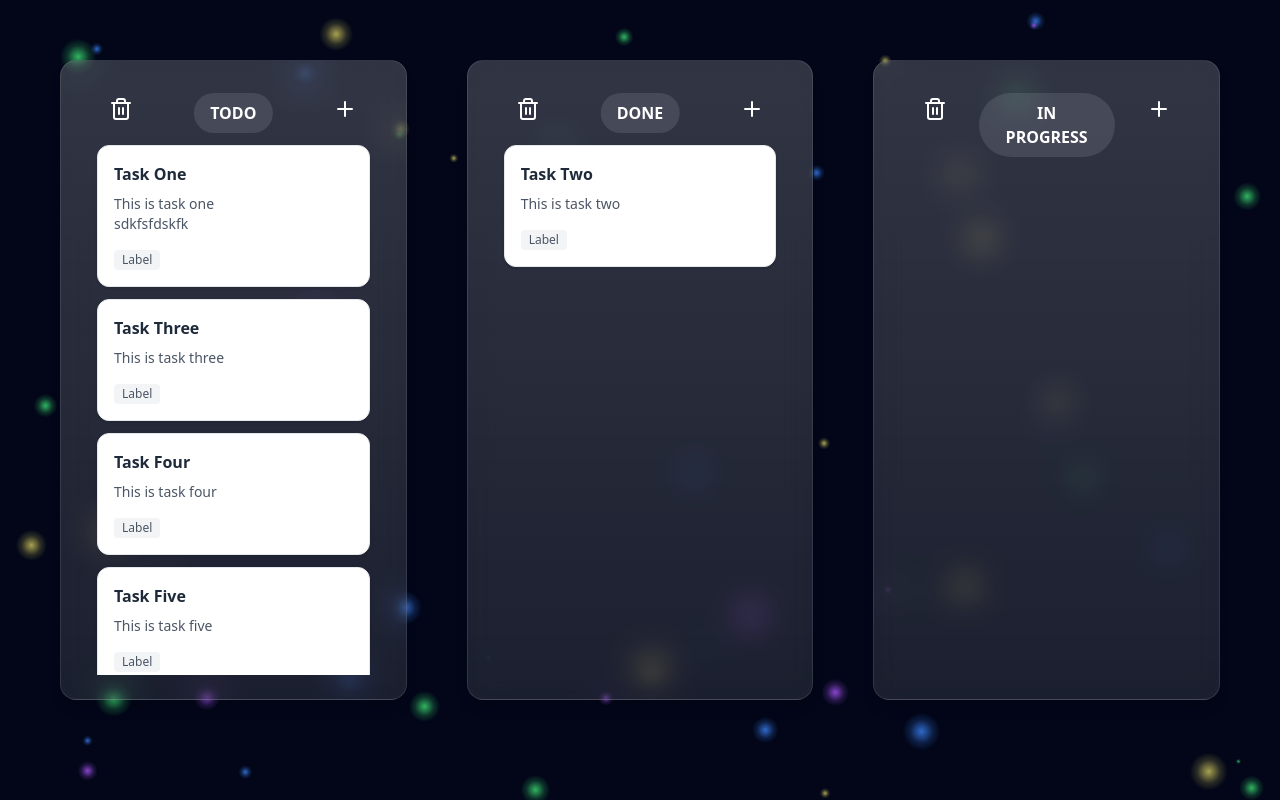
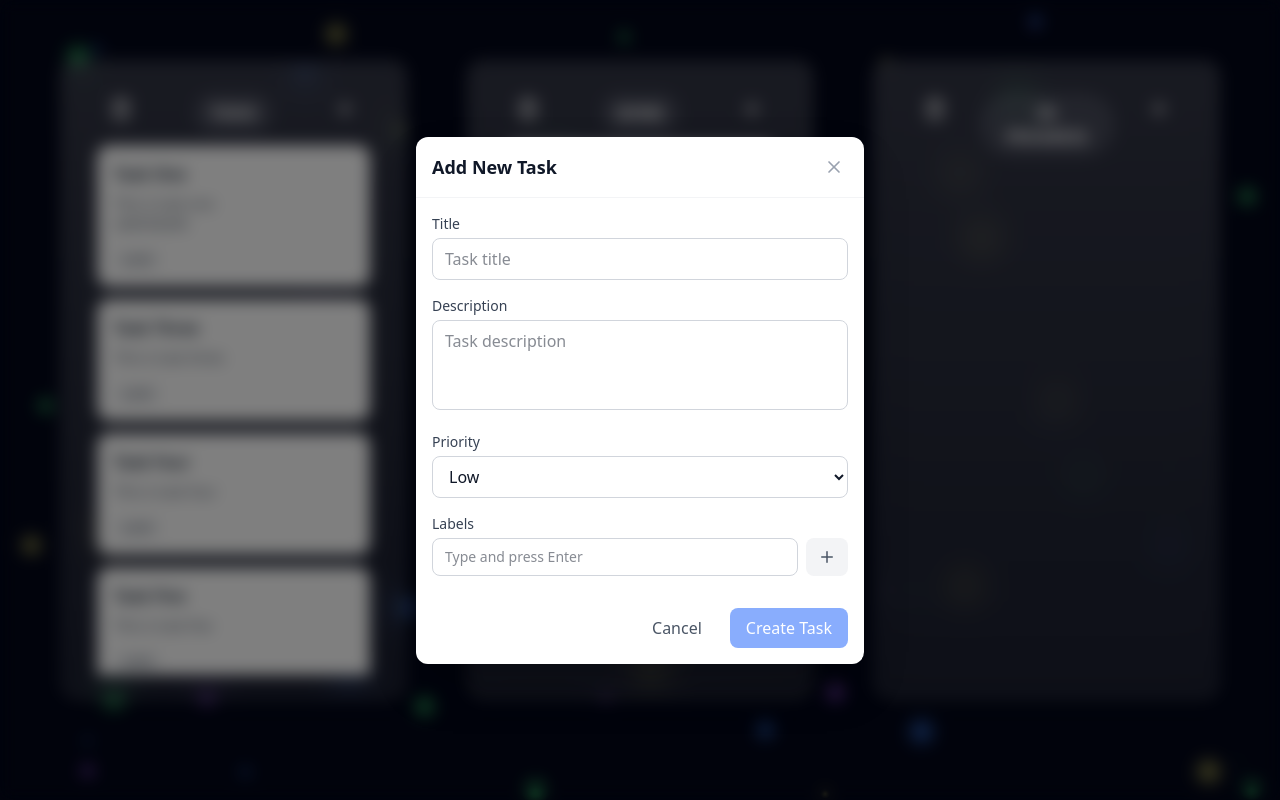
Before and after one commit to AliAlmasiZ/Kanban, a React (Vite) app: page / in a window 1280 px wide. Both pictures are taken after a click on the button 345 px from the left and 109 px from the top of the page. Built offline with nearby package versions, Linux system fonts and the light colour scheme.

Commit message:
feat: modal for create new task

```diff
--- /dev/null
+++ b/src/components/Modal.tsx
@@ -0,0 +1,72 @@
+import { useEffect, useRef } from 'react';
+import { X } from 'lucide-react';
+
+interface ModalProps {
+  isOpen: boolean;
+  onClose: () => void;
+  title: string;
+  children: React.ReactNode;
+}
+
+export default function Modal({ isOpen, onClose, title, children }: ModalProps) {
+  const dialogRef = useRef<HTMLDialogElement>(null);
+
+  useEffect(() => {
+    const dialog = dialogRef.current;
+    if (!dialog) return;
+
+    if (isOpen) {
+      if (!dialog.open) {
+        dialog.showModal();
+      }
+    } else {
+      if (dialog.open) {
+        dialog.close();
+      }
+    }
+  }, [isOpen]);
+
+  const handleBackdropClick = (e: React.MouseEvent<HTMLDialogElement>) => {
+    const dialog = dialogRef.current;
+    if (!dialog) return;
+
+    const rect = dialog.getBoundingClientRect();
+    const isInDialog =
+      e.clientX >= rect.left &&
+      e.clientX <= rect.right &&
+      e.clientY >= rect.top &&
+      e.clientY <= rect.bottom;
+
+    if (!isInDialog) {
+      onClose();
+    }
+  };
+
+  return (
+    <dialog
+      ref={dialogRef}
+      onCancel={onClose}
+      onClick={handleBackdropClick}
+      className="
+        p-0 rounded-xl shadow-2xl w-full max-w-md
+        backdrop:bg-black/50 backdrop:backdrop-blur-sm
+        open:animate-in open:fade-in open:zoom-in-95 duration-200
+        bg-white text-gray-900 m-auto
+      "
+    >
+      <header className="flex items-center justify-between p-4 border-b border-gray-100">
+        <h2 className="text-lg font-bold">{title}</h2>
+        <button
+          onClick={onClose}
+          className="p-1 text-gray-400 hover:text-red-500 hover:bg-red-50 rounded-lg transition-colors cursor-pointer"
+        >
+          <X size={20} />
+        </button>
+      </header>
+
+      <main className="p-4">
+        {children}
+      </main>
+    </dialog>
+  );
+}
--- /dev/null
+++ b/src/components/TaskForm.tsx
@@ -0,0 +1,134 @@
+import { useState } from 'react';
+import type { Priority, TaskItem } from '@/types/kanban';
+import { Plus, X } from 'lucide-react';
+
+interface TaskFormProps {
+  initialData?: Partial<TaskItem>;
+  onSubmit: (data: {
+    title: string;
+    description: string;
+    priority: Priority;
+    labels: string[];
+  }) => void;
+  onCancel: () => void;
+}
+
+export default function TaskForm({ initialData, onSubmit, onCancel }: TaskFormProps) {
+  const [title, setTitle] = useState(initialData?.title || '');
+  const [description, setDescription] = useState(initialData?.description || '');
+  const [priority, setPriority] = useState<Priority>(initialData?.priority || 'Low');
+  const [tags, setTags] = useState<string[]>(initialData?.labels || []);
+  const [tagInput, setTagInput] = useState('');
+
+  const handleAddTag = () => {
+    if (tagInput.trim() && !tags.includes(tagInput.trim())) {
+      setTags([...tags, tagInput.trim()]);
+      setTagInput('');
+    }
+  };
+
+  const removeTag = (tagToRemove: string) => {
+    setTags(tags.filter((tag) => tag !== tagToRemove));
+  };
+
+  const handleSubmit = (e: React.FormEvent) => {
+    e.preventDefault();
+    if (!title.trim()) return;
+
+    onSubmit({
+      title,
+      description,
+      priority,
+      labels: tags,
+    });
+  };
+
+  return (
+    <form onSubmit={handleSubmit} className="space-y-4">
+      <div>
+        <label className="block text-sm font-medium text-gray-700 mb-1">Title</label>
+        <input
+          type="text"
+          value={title}
+          onChange={(e) => setTitle(e.target.value)}
+          placeholder="Task title"
+          className="w-full px-3 py-2 border border-gray-300 rounded-lg focus:ring-2 focus:ring-blue-500 focus:border-blue-500 outline-none transition-all"
+          autoFocus
+        />
+      </div>
+
+      <div>
+        <label className="block text-sm font-medium text-gray-700 mb-1">Description</label>
+        <textarea
+          value={description}
+          onChange={(e) => setDescription(e.target.value)}
+          placeholder="Task description"
+          rows={3}
+          className="w-full px-3 py-2 border border-gray-300 rounded-lg focus:ring-2 focus:ring-blue-500 outline-none resize-none"
+        />
+      </div>
+
+      <div>
+        <label className="block text-sm font-medium text-gray-700 mb-1">Priority</label>
+        <select
+          value={priority}
+          onChange={(e) => setPriority(e.target.value as Priority)}
+          className="w-full px-3 py-2 border border-gray-300 rounded-lg outline-none bg-white"
+        >
+          <option value="Low">Low</option>
+          <option value="Medium">Medium</option>
+          <option value="High">High</option>
+        </select>
+      </div>
+
+      <div>
+        <label className="block text-sm font-medium text-gray-700 mb-1">Labels</label>
+        <div className="flex gap-2 mb-2">
+          <input
+            type="text"
+            value={tagInput}
+            onChange={(e) => setTagInput(e.target.value)}
+            onKeyDown={(e) => e.key === 'Enter' && (e.preventDefault(), handleAddTag())}
+            placeholder="Type and press Enter"
+            className="flex-1 px-3 py-2 border border-gray-300 rounded-lg text-sm outline-none"
+          />
+          <button
+            type="button"
+            onClick={handleAddTag}
+            className="px-3 py-2 bg-gray-100 text-gray-600 rounded-lg hover:bg-gray-200 cursor-pointer"
+          >
+            <Plus size={18} />
+          </button>
+        </div>
+
+        <div className="flex flex-wrap gap-2">
+          {tags.map((tag) => (
+            <span key={tag} className="flex items-center gap-1 px-2 py-1 bg-blue-50 text-blue-600 text-xs rounded-full font-medium">
+              {tag}
+              <button type="button" onClick={() => removeTag(tag)} className="hover:text-red-500 cursor-pointer">
+                <X size={12} />
+              </button>
+            </span>
+          ))}
+        </div>
+      </div>
+
+      <div className="flex gap-3 justify-end pt-2">
+        <button
+          type="button"
+          onClick={onCancel}
+          className="px-4 py-2 text-gray-600 hover:bg-gray-100 rounded-lg transition-colors cursor-pointer"
+        >
+          Cancel
+        </button>
+        <button
+          type="submit"
+          disabled={!title.trim()}
+          className="px-4 py-2 bg-blue-600 text-white rounded-lg hover:bg-blue-700 disabled:opacity-50 disabled:cursor-not-allowed transition-colors cursor-pointer"
+        >
+          Create Task
+        </button>
+      </div>
+    </form>
+  );
+}
--- a/src/pages/Home.tsx
+++ b/src/pages/Home.tsx
@@ -17,9 +17,12 @@ import {
 } from '@dnd-kit/core';
 import { arrayMove } from '@dnd-kit/sortable';
 import { createPortal } from 'react-dom';
+import Modal from '@/components/Modal';
+import TaskForm from '@/components/TaskForm';
 
 // I HATE STYLING
 
+// Initial Dummy Columns and Tasks - Just for testing.
 const initialColumns: ColumnType[] = [
   {
     id: 'col-1',
@@ -133,9 +136,11 @@ function getInitialColumns(): ColumnType[] {
 }
 
 export default function Home() {
+  // States
   const [columns, setColumns] = useState<ColumnType[]>(getInitialColumns());
   const [activeTask, setActiveTask] = useState<TaskItem | null>(null);
-  const [activeColumnId, setActiveColumnId] = useState<string | null>(null);
+  const [isModalOpen, setIsModalOpen] = useState(false);
+  const [addingToColumnId, setAddingToColumnId] = useState<string | null>(null);
 
   useEffect(() => {
     localStorage.setItem('columns', JSON.stringify(columns));
@@ -148,6 +153,8 @@ export default function Home() {
       },
     })
   );
+
+  /* Drag & Drop functions */
 
   function findColumnContainingTask(taskId: string) {
     return columns.find((col) => col.tasks.some((t) => t.id === taskId));
@@ -163,7 +170,6 @@ export default function Home() {
       const task = col.tasks.find((t) => t.id === activeId);
       if (task) {
         setActiveTask(task);
-        setActiveColumnId(col.id);
       }
     }
   }
@@ -258,8 +264,42 @@ export default function Home() {
     setActiveTask(null);
   }
 
-  function handleAddTask(columnId: string, task: TaskItem) {
-    // TODO: Open a modal to get task details and then add the task to the column
+  /* ---- */
+
+  function openAddTaskModal(columnId: string) {
+    setAddingToColumnId(columnId);
+    setIsModalOpen(true);
+  }
+
+  function closeModal() {
+    setIsModalOpen(false);
+    setAddingToColumnId(null);
+  }
+
+  function handleCreatTask(formData: any) {
+    if (!addingToColumnId) return;
+
+    const newTask: TaskItem = {
+      id: `task-${crypto.randomUUID()}`,
+      title: formData.title,
+      description: formData.description,
+      priority: formData.priority,
+      labels: formData.labels,
+      createdAt: new Date().toISOString(),
+    };
+
+    setColumns((prev) =>
+      prev.map((col) => {
+        if (col.id === addingToColumnId) {
+          return {
+            ...col,
+            tasks: [...col.tasks, newTask],
+          };
+        }
+        return col;
+      })
+    );
+    closeModal();
   }
 
   function deleteColumn(columnId: string) {
@@ -284,7 +324,7 @@ export default function Home() {
             <Column
               column={column}
               key={column.id}
-              onAddTask={() => {}}
+              onAddTask={() => openAddTaskModal(column.id)}
               onDeleteColumn={() => {
                 deleteColumn(column.id);
               }}
@@ -318,6 +358,10 @@ export default function Home() {
           </DragOverlay>,
           document.body
         )}
+
+        <Modal isOpen={isModalOpen} onClose={closeModal} title="Add New Task">
+          <TaskForm onSubmit={handleCreatTask} onCancel={closeModal} />
+        </Modal>
       </DndContext>
     </>
   );
```
